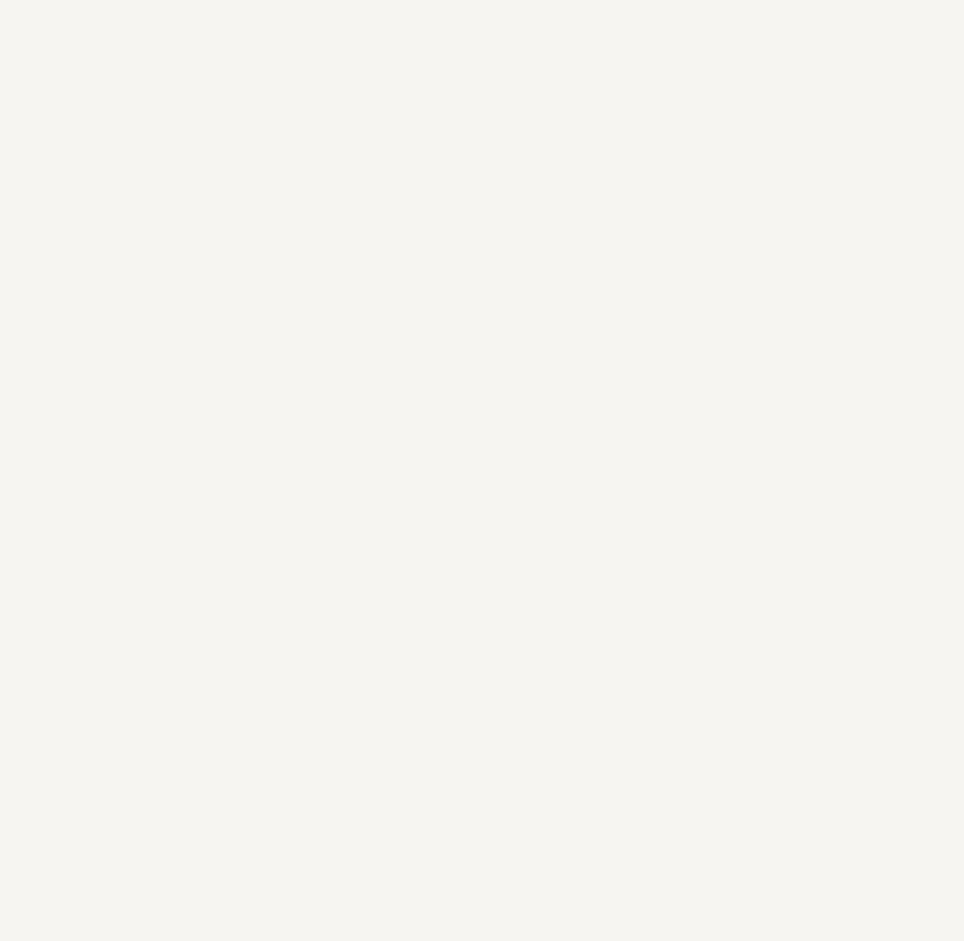
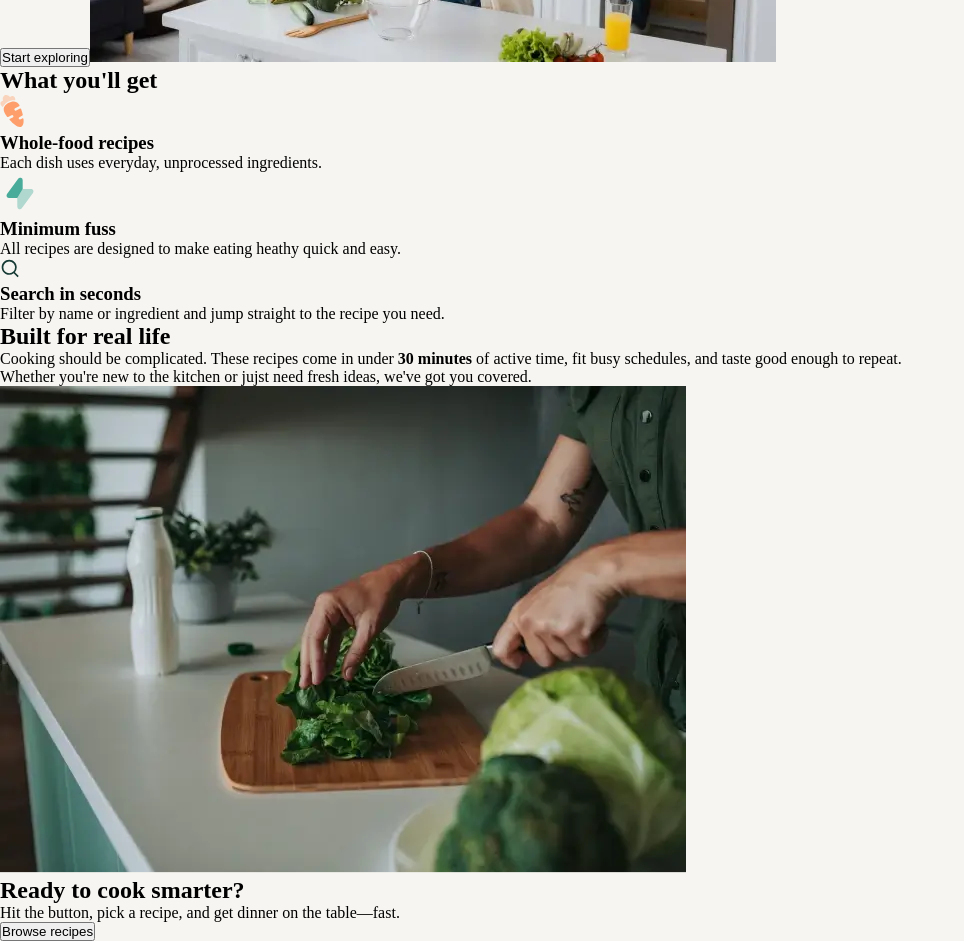
Before and after one commit to maishamir/recipe-finder, a React (Vite) app: page / in a window 1280 px wide. Shown: the part 460-1401 px from the top of the page, without its empty margins (0-964 px from the left). Before the commit the page ends 800 px from the top, so only its background shows below. Built offline with nearby package versions, Linux system fonts and the light colour scheme.

Commit message:
add basic homepage content; no styling

```diff
--- a/package.json
+++ b/package.json
@@ -12,6 +12,7 @@
   "dependencies": {
     "react": "^19.2.0",
     "react-dom": "^19.2.0",
+    "react-router": "^7.15.0",
     "sass": "^1.99.0"
   },
   "devDependencies": {
--- a/src/App.jsx
+++ b/src/App.jsx
@@ -2,13 +2,19 @@ import { useState } from 'react'
 // import reactLogo from './assets/react.svg'
 import './App.scss'
 import Layout from './components/Layout/Layout'
+import { BrowserRouter, Routes, Route } from 'react-router'
+import Home from './pages/Home/Home'
 
 function App() {
   const [count, setCount] = useState(0)
 
   return (
     <Layout>
-
+      <BrowserRouter>
+        <Routes>
+          <Route path="/" element={<Home />} />
+        </Routes>
+      </BrowserRouter>
     </Layout>
   )
 }
--- a/src/index.scss
+++ b/src/index.scss
@@ -3,5 +3,4 @@
 
 html {
     background-color: $neutral100;
-    color: blue;
 }
--- /dev/null
+++ b/src/pages/Home/Home.jsx
@@ -0,0 +1,65 @@
+import React from 'react'
+import heroImg from "/assets/images/image-home-hero-small.webp";
+import carrotIcon from "/assets/images/icon-whole-food-recipes.svg";
+import boltIcon from "/assets/images/icon-minimum-fuss.svg";
+import searchIcon from "/assets/images/icon-search.svg";
+import realLifeImg from "/assets/images/image-home-real-life-small.webp";
+
+function Home() {
+    return (
+        <div>
+            <section className='home__hero'>
+                <h1>Healthy meals, zero fuss</h1>
+                <p>Discover eight quick, whole-food recipes that you can cook tonight&mdash;no processed junk, no guesswork.</p>
+                <button>Start exploring</button>
+
+                <img src={heroImg} alt="woman chopping vegetables and smiling" />
+
+            </section>
+
+            <section className="home__features">
+                <h2>What you'll get</h2>
+
+                <ul>
+                    <li>
+                        <div>
+                            <img src={carrotIcon} alt="" />
+                            <h3>Whole-food recipes</h3>
+                            <p>Each dish uses everyday, unprocessed ingredients.</p>
+                        </div>
+                    </li>
+                    <li>
+                        <div>
+                            <img src={boltIcon} alt="" />
+                            <h3>Minimum fuss</h3>
+                            <p>All recipes are designed to make eating heathy quick and easy.</p>
+                        </div>
+                    </li>
+                    <li>
+                        <div>
+                            <img src={searchIcon} alt="" />
+                            <h3>Search in seconds</h3>
+                            <p>Filter by name or ingredient and jump straight to the recipe you need.</p>
+                        </div>
+                    </li>
+                </ul>
+            </section>
+
+            <section className="home__real-life">
+                <h2>Built for real life</h2>
+                <p>Cooking should be complicated. These recipes come in under <strong>30 minutes</strong> of active time, fit busy schedules, and taste good enough to repeat.</p>
+                <p>Whether you're new to the kitchen or jujst need fresh ideas, we've got you covered.</p>
+
+                <img src={realLifeImg} alt="" />
+            </section>
+
+            <section className="home__cta">
+                <h2>Ready to cook smarter?</h2>
+                <p>Hit the button, pick a recipe, and get dinner on the table&mdash;fast.</p>
+                <button>Browse recipes</button>
+            </section>
+        </div>
+    )
+}
+
+export default Home
```
Also changed, not shown: src/pages/Home/Home.scss (added), 1 other file (tests, documents, lock files or other folders).
